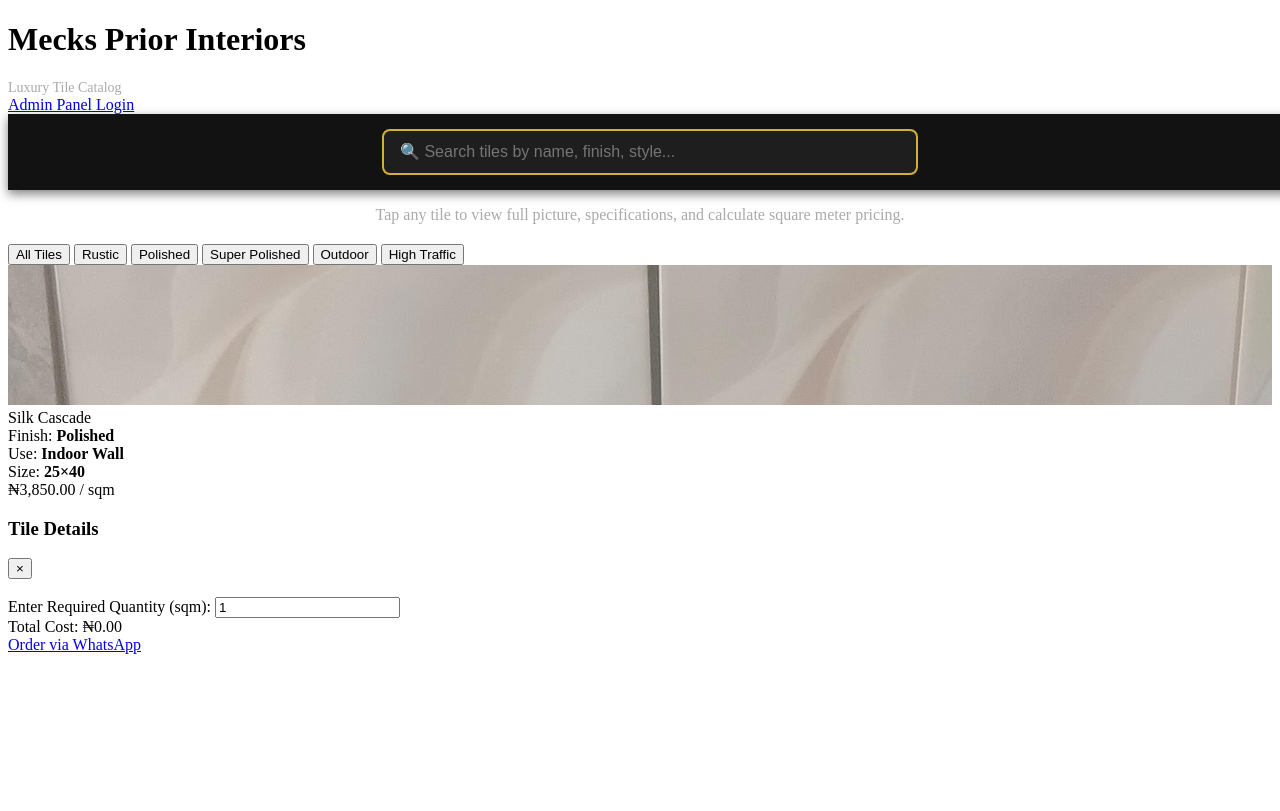
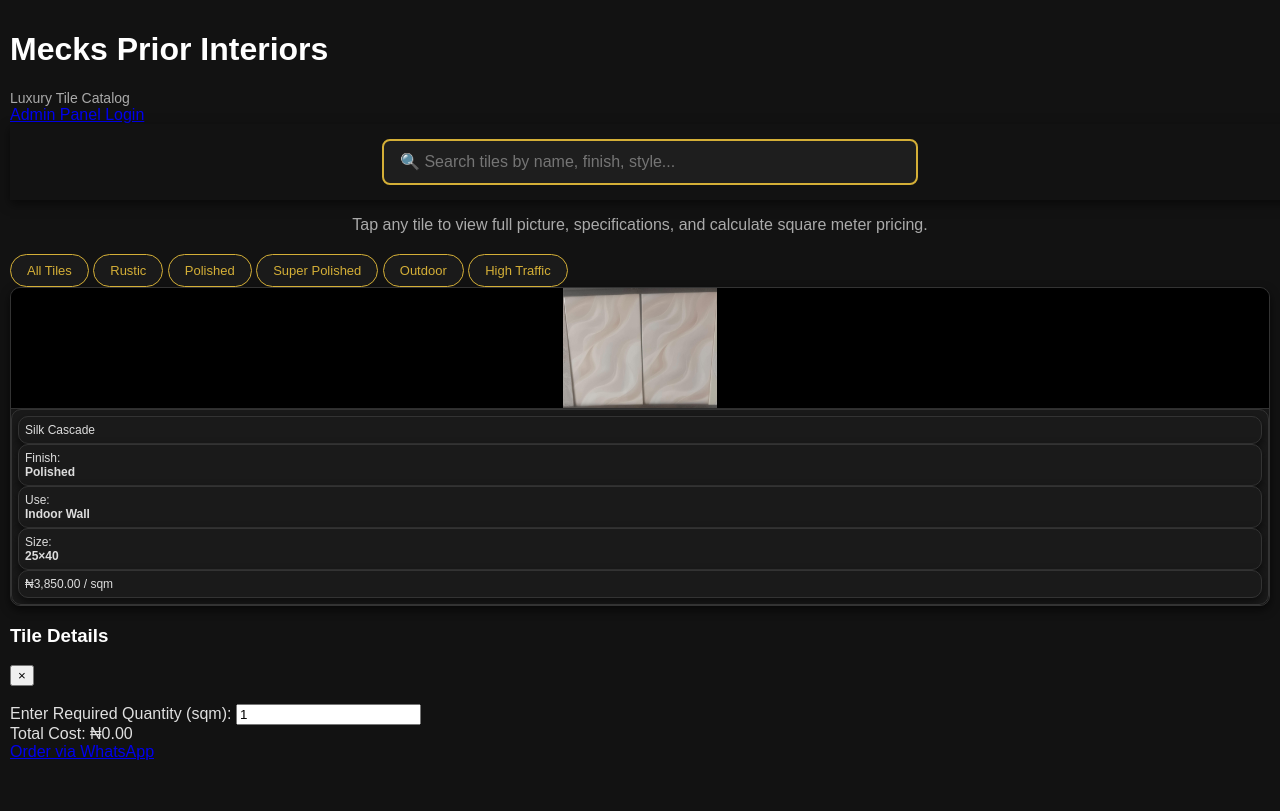
Before and after one commit to Emeka17/mprior, a Flask app: page / in a window 1280 px wide. Before the commit the page ends 654 px from the top, so only its background shows below. Run offline with Flask 3, Linux system fonts and the light colour scheme; data comes from the database, SQL or seed files in the repository.

Commit message:
Apply dark luxury theme and strict 2-column full-image tile grid

```diff
--- a/templates/index.html
+++ b/templates/index.html
@@ -184,14 +184,33 @@
 
 
 
+
+
 <style>
-  /* Structural layout only - keeping your original colors intact */
+  /* Match the dark luxury theme from the admin panel */
+  body {
+    background-color: #121212 !important;
+    color: #e0e0e0 !important;
+    font-family: Arial, sans-serif !important;
+    margin: 0 !important;
+    padding: 10px !important;
+    padding-bottom: 50px !important;
+  }
+
+  h1, h2, h3, .catalog-title {
+    color: #ffffff !important;
+  }
+
+  /* Horizontal Scrolling Filter Pills with Gold Accent */
   .filter-container, .categories, .tags-row, .filters {
     display: flex !important;
     flex-direction: row !important;
     overflow-x: auto !important;
     white-space: nowrap !important;
     gap: 10px !important;
+    padding: 12px 5px !important;
+    width: 100% !important;
+    box-sizing: border-box !important;
     -webkit-overflow-scrolling: touch;
     align-items: center !important;
   }
@@ -201,20 +220,51 @@
   .filter-container button, .categories button, .tags-row button, .filters button, .filter-btn, .category-btn {
     flex: 0 0 auto !important;
     display: inline-block !important;
+    background: #1a1a1a !important;
+    border: 1.5px solid #d4af37 !important;
+    color: #d4af37 !important;
+    padding: 8px 16px !important;
+    border-radius: 25px !important;
+    font-size: 13px !important;
   }
 
-  /* Strict 2-Column Grid for Tiles */
-  .tile-grid, .tiles-grid, .row-cols-2, #tile-grid {
+  /* Strict 2-Column Grid Layout */
+  .tile-grid, .tiles-grid, .row-cols-2, #tile-grid, .row {
     display: grid !important;
     grid-template-columns: repeat(2, 1fr) !important;
-    gap: 12px !important;
+    gap: 10px !important;
     width: 100% !important;
+    box-sizing: border-box !important;
+    padding: 5px 0 !important;
+  }
+
+  /* Tile Cards Styled Like the Admin Panel */
+  .tile-card, .card, div[class*="card"] {
+    width: 100% !important;
+    margin: 0 !important;
+    background: #1a1a1a !important;
+    border: 1.5px solid #333 !important;
+    border-radius: 10px !important;
+    overflow: hidden !important;
+    box-shadow: 0 4px 10px rgba(0,0,0,0.6) !important;
+    display: flex !important;
+    flex-direction: column !important;
     box-sizing: border-box !important;
   }
 
-  .tile-card img, .card img {
+  /* Ensure the full picture shows nicely in a compact square container */
+  .tile-card img, .card img, img[class*="tile"] {
     width: 100% !important;
-    height: 140px !important;
-    object-fit: cover !important;
+    height: 120px !important;
+    object-fit: contain !important;
+    background-color: #000 !important;
+    border-bottom: 1px solid #333 !important;
+  }
+
+  /* Tile Text Details */
+  .tile-card .card-body, .tile-card p, .tile-card h5, div[class*="card"] div {
+    color: #ddd !important;
+    font-size: 12px !important;
+    padding: 6px !important;
   }
 </style>
```
